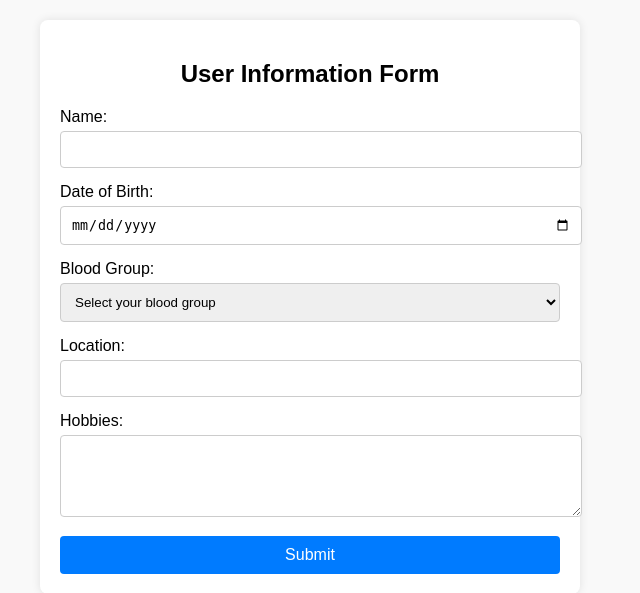
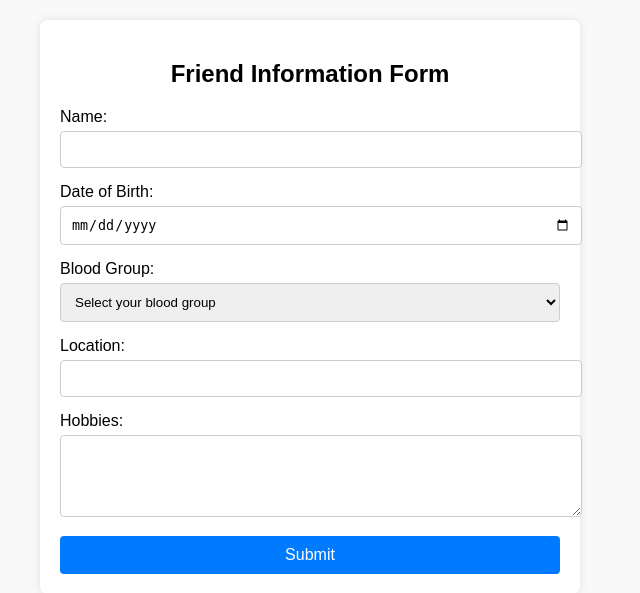
Before and after one commit to AmittAshok/Slam-book, a Flask app: page / in a window 1280 px wide. Shown: the top 593 px of the page, without its empty margins (330-970 px from the left). Run offline with Flask 2, Linux system fonts and the light colour scheme.

Commit message:
Update index.html

```diff
--- a/templates/index.html
+++ b/templates/index.html
@@ -59,7 +59,7 @@
 </head>
 <body>
     <form action="/submit" method="POST">
-        <h2>User Information Form</h2>
+        <h2>Friend Information Form</h2>
 
         <div class="form-group">
             <label for="name">Name:</label>
```
